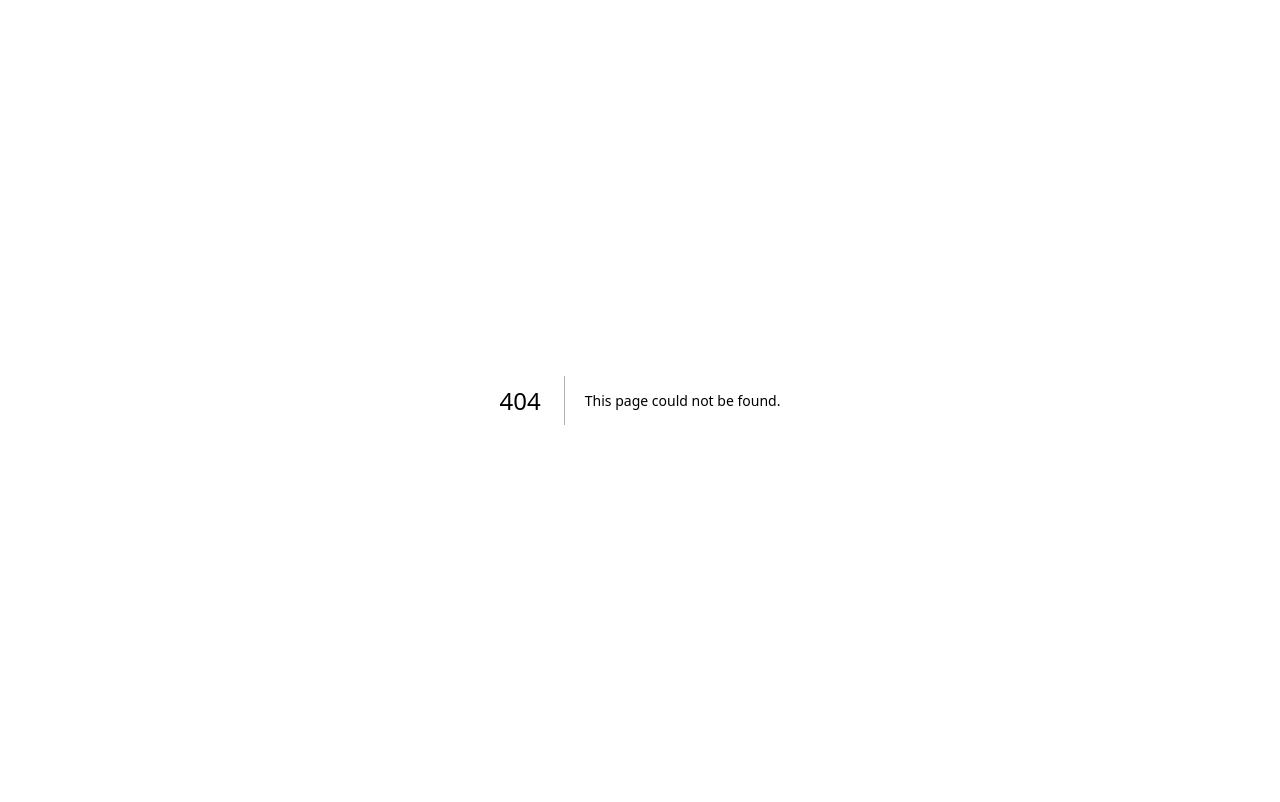
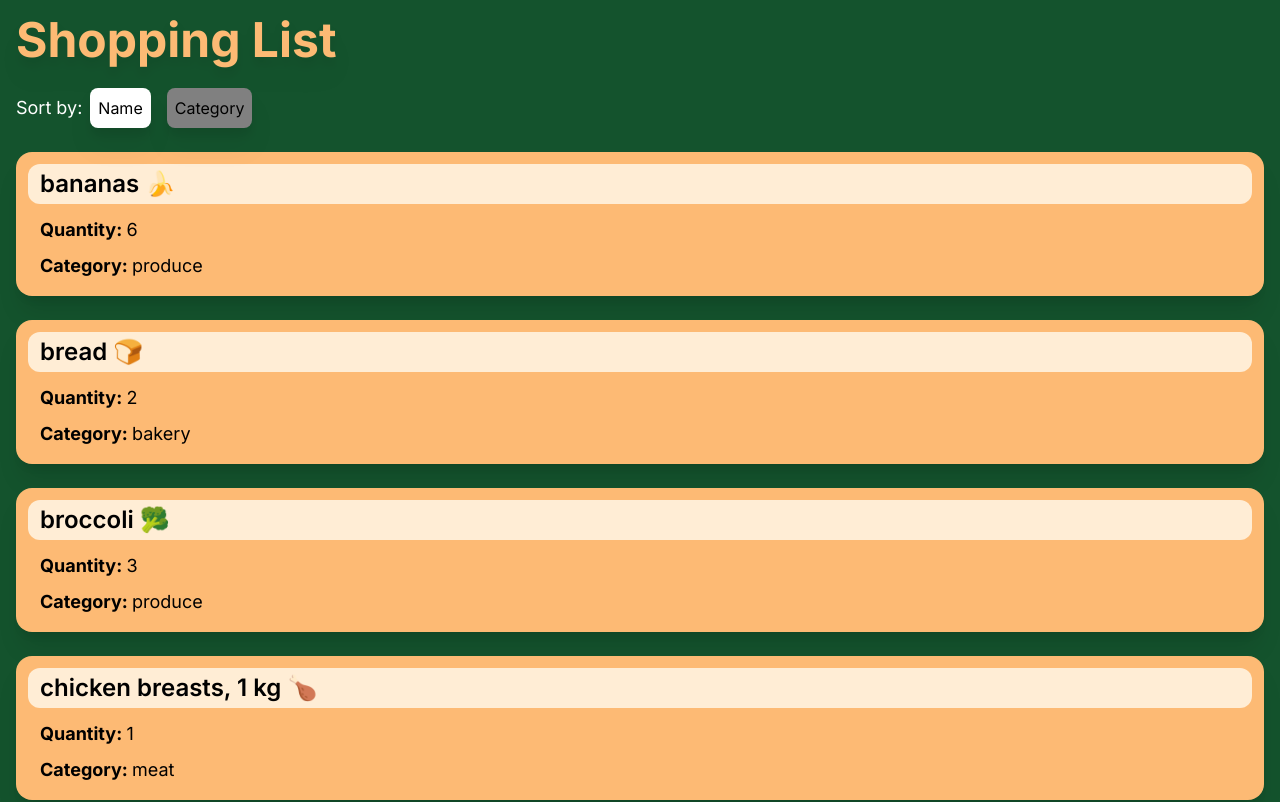
Before and after one commit to yutakikuchi51/cprg306-assignments, a Next.js app: page /week5 in a window 1280 px wide. Before the commit this address had no page. Shown: the top 802 px of the page. Built offline with nearby package versions, Linux system fonts and the light colour scheme.

Commit message:
Week5 Assignment
Created a link to the Week 5 page
Built Item, Page and ItemList Component
Created json file and imported items from the file
Created buttons to sort items

```diff
--- a/app/page.js
+++ b/app/page.js
@@ -10,6 +10,7 @@ export default function Home() {
           <li><Link href="week2">week2</Link></li>
           <li><Link href="week3">week3</Link></li>
           <li><Link href="week4">week4</Link></li>
+          <li><Link href="week5">week5</Link></li>
         </ul>
 
     </main>
--- /dev/null
+++ b/app/week5/item-card.js
@@ -0,0 +1,11 @@
+
+
+export default function ItemCard({item}) {
+    return (
+        <div className="mx-4 my-6 px-3 py-3 bg-orange-300 rounded-2xl shadow-xl hover:bg-orange-400 hover:shadow-2xl">
+            <h3 className="px-3 py-1 text-2xl font-semibold bg-orange-100 rounded-xl">{item.name}</h3>
+            <p className="px-3 py-1 pt-3 text-lg"><b>Quantity: </b> {item.quantity} </p>
+            <p className="px-3 py-1 text-lg"><b>Category: </b> {item.category} </p>
+        </div>
+    );
+}
--- /dev/null
+++ b/app/week5/item-list.js
@@ -0,0 +1,55 @@
+"use client"
+
+import { useState } from "react";
+import ItemCard from "./item-card";
+import itemsData from "./items.json";
+
+export default function ItemList() {
+
+    let itemsArray = itemsData.map( (item) => ({...item}));
+
+    let [sortBy, setSortBy] = useState("name");
+
+
+    itemsArray = itemsArray.sort((a, b) => {
+            let nameA = a[sortBy].toUpperCase();
+            let nameB = b[sortBy].toUpperCase();
+            if (nameA < nameB){
+                return -1;
+            }
+            if(nameA > nameB){
+                return 1;
+            }
+            return 0;
+
+    });
+
+
+    return (
+        <div>
+
+            <div>
+                <div>
+                    <label className="mt-6 ml-4 mr-2 text-lg text-white">Sort by:</label>
+                    <button
+                        className="mt-6 mr-4 p-2 rounded-lg drop-shadow-xl"
+                        onClick={(e) => setSortBy(e.target.value)}
+                        value="name"
+                        style={{backgroundColor: sortBy === "name" ? "white" : "gray"}}
+                    >Name</button>
+                    <button
+                        className="mt-6 p-2 rounded-lg drop-shadow-xl"
+                        onClick={(e) => setSortBy(e.target.value)}
+                        value="category"
+                        style={{backgroundColor: sortBy === "name" ? "gray" : "white"}}
+                    >Category</button>
+                </div>
+            </div>
+            <section>
+                {itemsArray.map( (item) => (<ItemCard key={item.id} item={item} />))}
+            </section>
+
+
+        </div>
+    )
+}
--- /dev/null
+++ b/app/week5/item.js
@@ -0,0 +1,11 @@
+export default function Item({name, quantity, category}) {
+    return (
+        <div>
+            <ul className="mx-4 my-6 px-3 py-3 bg-orange-300 rounded-2xl shadow-xl hover:bg-orange-400 hover:shadow-2xl">
+                <li className="px-3 py-1 text-2xl font-semibold bg-orange-100 rounded-xl">{name}</li>
+                <li className="px-3 py-1 pt-3 text-lg">Quantity: {quantity}</li>
+                <li className="px-3 py-1 text-lg">Category: {category}</li>
+            </ul>
+        </div>
+    )
+}
--- /dev/null
+++ b/app/week5/items.json
@@ -0,0 +1,74 @@
+[
+    {
+      "id": "1h2GJKH12gkHG31h1H",
+      "name": "milk, 4 L 🥛",
+      "quantity": 1,
+      "category": "dairy"
+    },
+    {
+      "id": "2KJH3k2j3H1k2J3K1H",
+      "name": "bread 🍞",
+      "quantity": 2,
+      "category": "bakery"
+    },
+    {
+      "id": "3h2KJH3k2j3H1k2J3",
+      "name": "eggs, dozen 🥚",
+      "quantity": 2,
+      "category": "dairy"
+    },
+    {
+      "id": "4k2J3K1H2GJKH12gk",
+      "name": "bananas 🍌",
+      "quantity": 6,
+      "category": "produce"
+    },
+    {
+      "id": "5H1h1H2KJH3k2j3H",
+      "name": "broccoli 🥦",
+      "quantity": 3,
+      "category": "produce"
+    },
+    {
+      "id": "6H1k2J3K1H2GJKH1",
+      "name": "chicken breasts, 1 kg 🍗",
+      "quantity": 1,
+      "category": "meat"
+    },
+    {
+      "id": "7gkHG31h1H2KJH3k",
+      "name": "pasta sauce 🍝",
+      "quantity": 3,
+      "category": "canned goods"
+    },
+    {
+      "id": "8j3H1k2J3K1H2GJK",
+      "name": "spaghetti, 454 g 🍝",
+      "quantity": 2,
+      "category": "dry goods"
+    },
+    {
+      "id": "9H12gkHG31h1H2KJ",
+      "name": "toilet paper, 12 pack 🧻",
+      "quantity": 1,
+      "category": "household"
+    },
+    {
+      "id": "10H3k2j3H1k2J3K1",
+      "name": "paper towels, 6 pack",
+      "quantity": 1,
+      "category": "household"
+    },
+    {
+      "id": "11k2J3K1H2GJKH12",
+      "name": "dish soap 🍽️",
+      "quantity": 1,
+      "category": "household"
+    },
+    {
+      "id": "12GJKH12gkHG31h1",
+      "name": "hand soap 🧼",
+      "quantity": 4,
+      "category": "household"
+    }
+  ]
--- /dev/null
+++ b/app/week5/page.js
@@ -0,0 +1,10 @@
+import ItemList from "./item-list";
+
+export default function Page() {
+    return (
+        <main className="bg-green-900">
+            <h1 className="mx-4 pt-4 text-5xl font-bold text-orange-300 drop-shadow-xl">Shopping List</h1>
+            <ItemList />
+        </main>
+    );
+}
```
